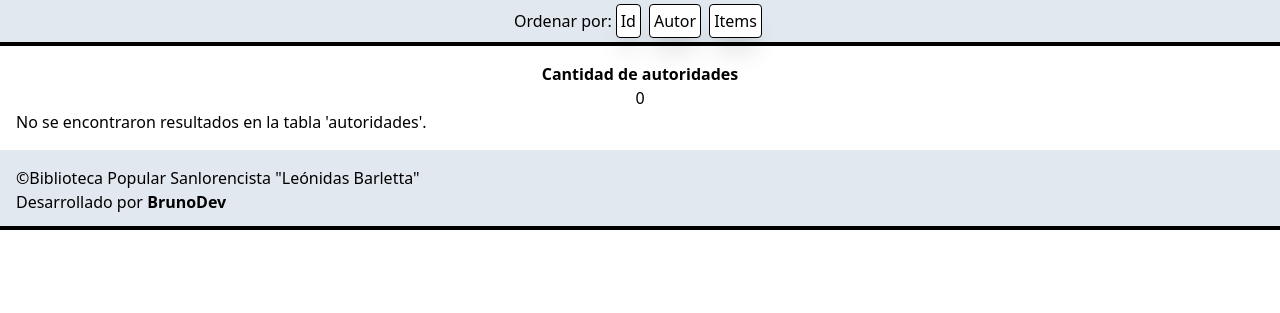
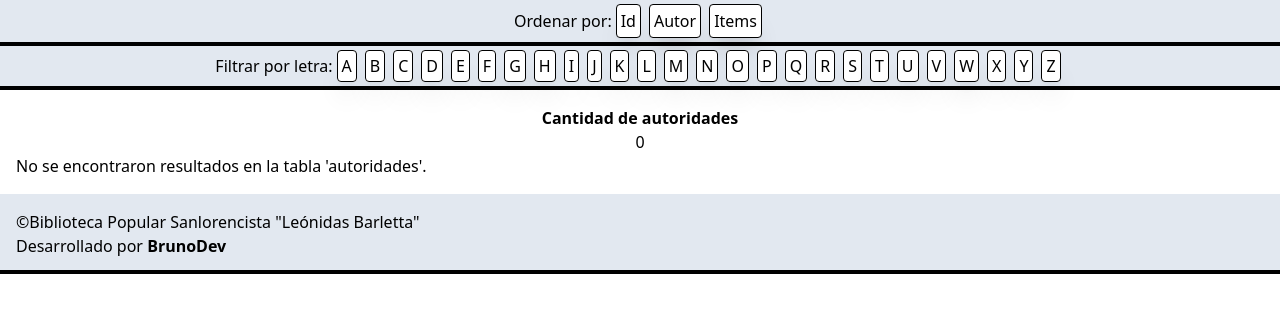
Before and after one commit to Biblioteca-Barletta/catalogobarletta, a PHP site: page /lista_autoridades.php in a window 1280 px wide. Shown: the part 80-393 px from the top of the page. Run offline with PHP 8.4, Linux system fonts and the light colour scheme; data that the repository does not hold is empty; style sheets or scripts are compiled from the project's sources.

Commit message:
Se agregó índice de autores

```diff
--- a/public/js/script.js
+++ b/public/js/script.js
@@ -61,3 +61,25 @@ function closeModal() {
     // Oculta el modal
     modal.classList.add("hidden");
 }
+
+// Filtrar autores por letra
+$(document).ready(function() {
+    $('.filter-letter').on('click', function() {
+        var letra = $(this).data('letter');
+
+        // Realizar una solicitud AJAX para filtrar los autores según la letra seleccionada
+        $.ajax({
+            url: 'lista_autoridades.php',
+            type: 'GET',
+            data: { letra: letra },
+            success: function(response) {
+                console.log(response)
+                // Actualizar la sección con los autores filtrados
+                $('section.m-2.p-2').html($(response).find('section.m-2.p-2').html());
+            },
+            error: function(xhr, status, error) {
+                console.error('Error al filtrar autores:', status, error);
+            }
+        });
+    });
+});
--- a/public/lista_autoridades.php
+++ b/public/lista_autoridades.php
@@ -56,6 +56,19 @@
         <button class="bg-blanco shadow-xl border rounded p-1 m-1">Autor</button>
         <button class="bg-blanco shadow-xl border rounded p-1 m-1">Items</button>
     </section>
+    <!-- Índice alfabético -->
+    <section class="flex flex-wrap items-center justify-center text-gray-900 bg-gris border-t-0 border-l-0 border-r-0 border-b-4 border-b-rojo p-2">
+        <p>Filtrar por letra:</p>
+        <div class="alphabet-filter">
+            <?php
+            foreach (range('A', 'Z') as $letra) {
+                echo "<a href='lista_autoridades.php?letra=$letra' class='bg-blanco shadow-xl border rounded p-1 m-1 filter-letter'>$letra</a>";
+            }
+            ?>
+        </div>
+    </section>
+
+
     <section class="m-2 p-2">
 
     <?php
@@ -94,15 +107,21 @@ echo "
     ";
 
 
-// // Consulta SQL para seleccionar todas las filas de la tabla 'items'
-// $sql = "SELECT * FROM autoridades  ORDER BY `autoridades`.`forma_autorizada` ASC";
-// $result = $conn->query($sql);
+// Obtener la letra seleccionada desde los parámetros de la URL o asignar una letra predeterminada
+$letra = isset($_GET['letra']) ? $_GET['letra'] : 'A';
 
-// Consulta SQL para seleccionar todas las filas de la tabla 'autoridades' y los títulos de libros de la tabla 'items'
+// Consulta SQL para seleccionar las filas donde la forma autorizada comienza con la letra seleccionada
 $sql = "SELECT autoridades.id_autor, autoridades.forma_autorizada, autoridades.cutter, items.titulo, items.otra_info, items.edicion, items.material, items.publi_distribucion, items.descripcion_fisica, items.serie, items.notas, items.numero_normalizado, items.disponibilidad, items.signatura
         FROM autoridades
         LEFT JOIN items ON autoridades.id_autor = items.id_autor
+        WHERE autoridades.forma_autorizada LIKE '$letra%'
         ORDER BY autoridades.forma_autorizada ASC";
+
+// Consulta SQL para seleccionar todas las filas de la tabla 'autoridades' y los títulos de libros de la tabla 'items'
+// $sql = "SELECT autoridades.id_autor, autoridades.forma_autorizada, autoridades.cutter, items.titulo, items.otra_info, items.edicion, items.material, items.publi_distribucion, items.descripcion_fisica, items.serie, items.notas, items.numero_normalizado, items.disponibilidad, items.signatura
+//         FROM autoridades
+//         LEFT JOIN items ON autoridades.id_autor = items.id_autor
+//         ORDER BY autoridades.forma_autorizada ASC";
 $result = $conn->query($sql);
 
 // Verificar si hay filas devueltas
```
